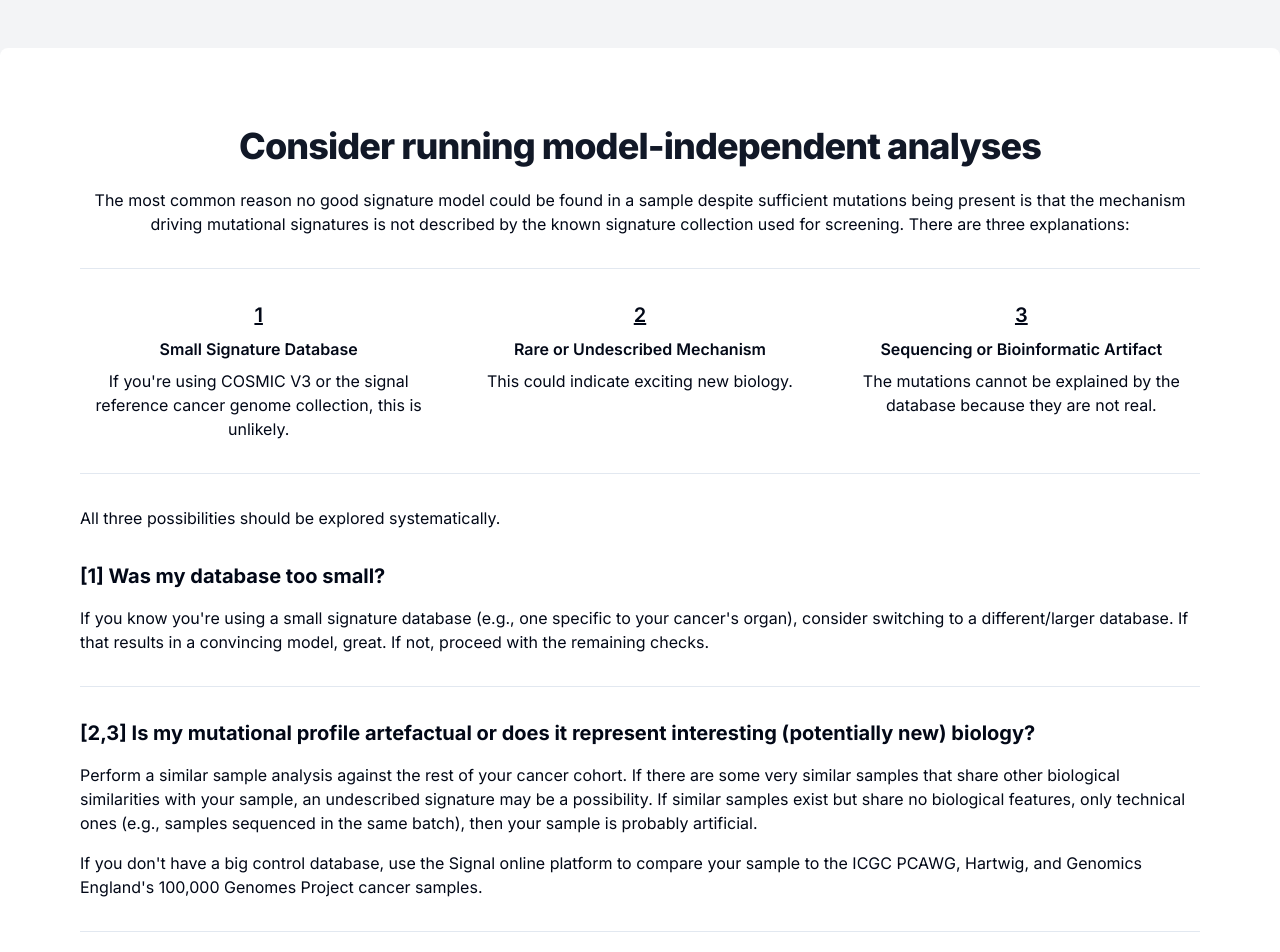
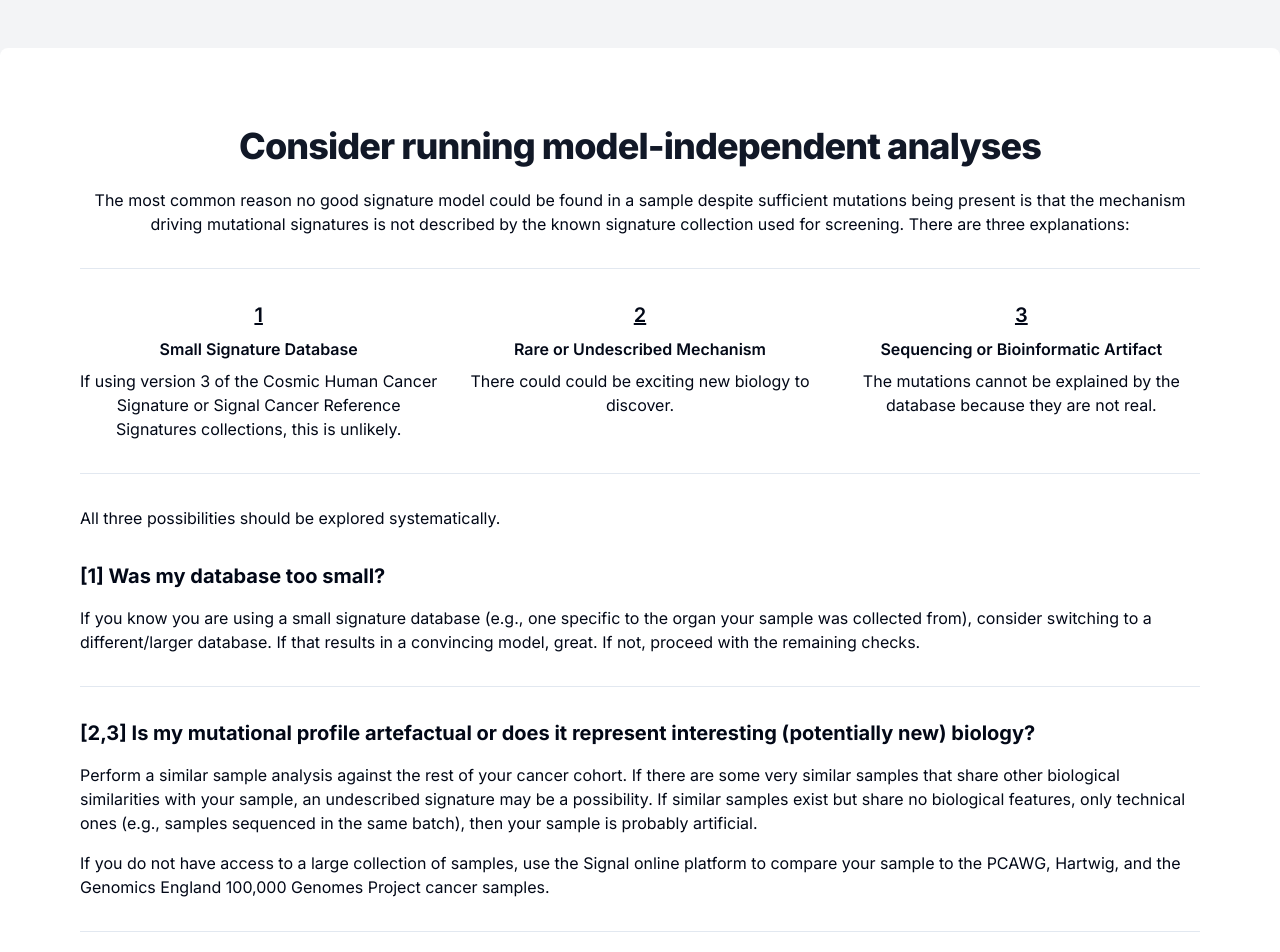
Before and after one commit to selkamand/sigscript, a Next.js app: page /workflow/screen/model_independent_analyses in a window 1280 px wide. Shown: the top 952 px of the page. Built offline with nearby package versions, Linux system fonts and the light colour scheme.

Commit message:
fix: removed apostrophes

```diff
--- a/app/workflow/screen/model_independent_analyses/page.tsx
+++ b/app/workflow/screen/model_independent_analyses/page.tsx
@@ -16,12 +16,12 @@ export default function Home() {
                     <div>
                         <h3 className="font-semibold mb-2 text-xl underline">1</h3>
                         <h3 className="font-semibold mb-2">Small Signature Database</h3>
-                        <p>If you're using COSMIC V3 or the signal reference cancer genome collection, this is unlikely.</p>
+                        <p>If using version 3 of the Cosmic Human Cancer Signature or Signal Cancer Reference Signatures collections, this is unlikely.</p>
                     </div>
                     <div>
                         <h3 className="font-semibold mb-2 text-xl underline">2</h3>
                         <h3 className="font-semibold mb-2">Rare or Undescribed Mechanism</h3>
-                        <p>This could indicate exciting new biology.</p>
+                        <p>There could could be exciting new biology to discover.</p>
                     </div>
                     <div>
                         <h3 className="font-semibold mb-2 text-xl underline">3</h3>
@@ -33,7 +33,7 @@ export default function Home() {
                 <p className="mb-8">All three possibilities should be explored systematically.</p>
                 <h2 className="font-bold text-xl mb-4">[1] Was my database too small?</h2>
                 <p className="mb-8">
-                    If you know you're using a small signature database (e.g., one specific to your cancer's organ), consider switching to a different/larger database. If that results in a convincing model, great. If not, proceed with the remaining checks.
+                    If you know you are using a small signature database (e.g., one specific to the organ your sample was collected from), consider switching to a different/larger database. If that results in a convincing model, great. If not, proceed with the remaining checks.
                 </p>
                 <hr className="mb-8" />
                 <h2 className="font-bold text-xl mb-4">[2,3] Is my mutational profile artefactual or does it represent interesting (potentially new) biology?</h2>
@@ -41,7 +41,7 @@ export default function Home() {
                     Perform a similar sample analysis against the rest of your cancer cohort. If there are some very similar samples that share other biological similarities with your sample, an undescribed signature may be a possibility. If similar samples exist but share no biological features, only technical ones (e.g., samples sequenced in the same batch), then your sample is probably artificial.
                 </p>
                 <p className="mb-8">
-                    If you don't have a big control database, use the Signal online platform to compare your sample to the ICGC PCAWG, Hartwig, and Genomics England's 100,000 Genomes Project cancer samples.
+                    If you do not have access to a large collection of samples, use the Signal online platform to compare your sample to the PCAWG, Hartwig, and the Genomics England 100,000 Genomes Project cancer samples.
                 </p>
                 <hr className="mb-8" />
                 <h2 className="underline text-xl mb-4">Additional checks for artificial signatures</h2>
```
